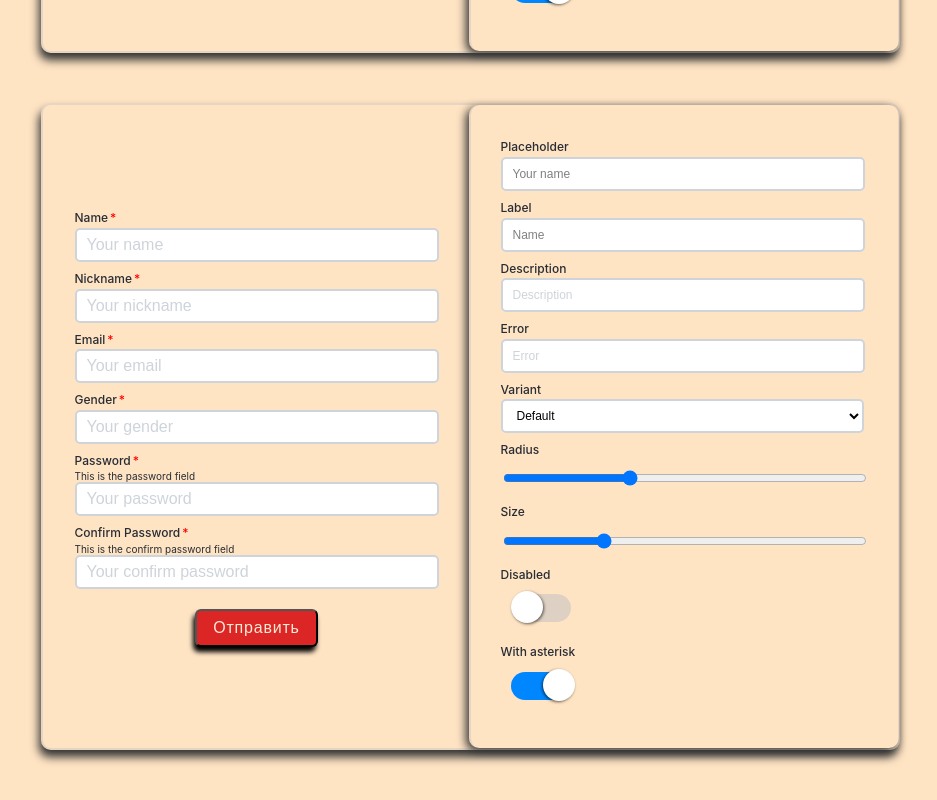
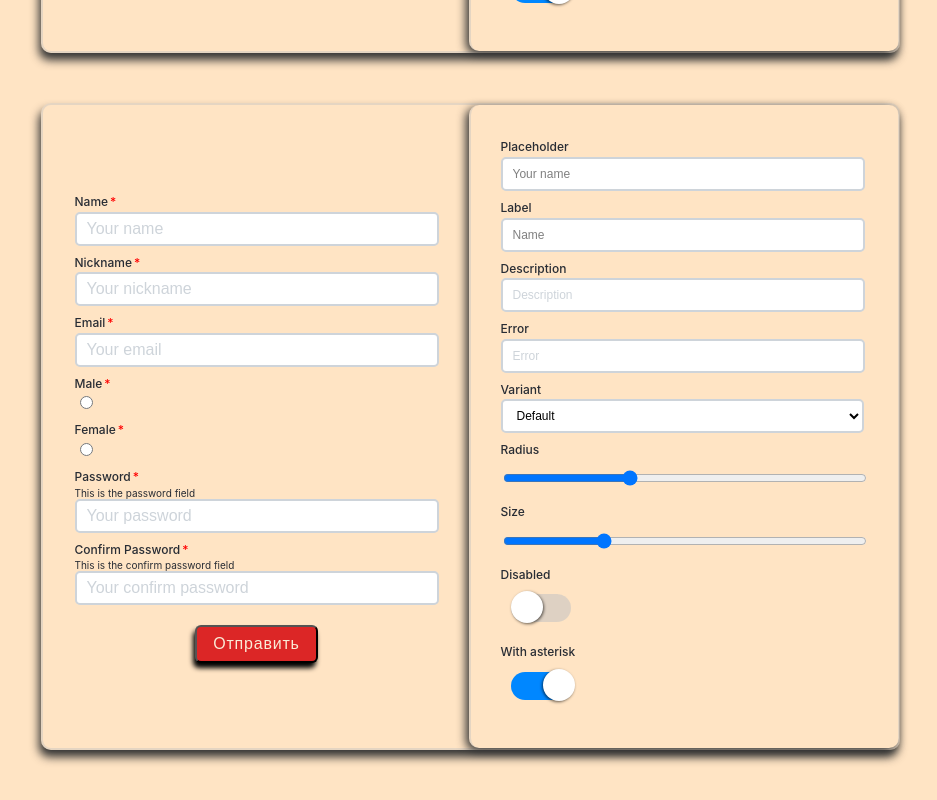
Before and after one commit to vitalyvitmens/rs-forms, a React (Create React App) app: page / in a window 1280 px wide. Shown: the part 675-1475 px from the top of the page, without its empty margins (187-1124 px from the left). Built offline with nearby package versions, Linux system fonts and the light colour scheme.

Commit message:
feat(src\components\Signup\Signup.jsx): добавляет 2 компонета (id="male" & id="female") с типом type="radio"

```diff
--- a/src/components/Signup/Signup.jsx
+++ b/src/components/Signup/Signup.jsx
@@ -81,9 +81,10 @@ export function Signup({ onSubmit }) {
 			<div>
 				<form ref={formRef} onSubmit={handleSubmit}>
 					<CustomInput
+						className={inputsStyle}
 						label={configInputs.label}
-						className={inputsStyle}
 						required={configInputs.asterisk}
+						autoComplete="name"
 						type="text"
 						id="name"
 						name="name"
@@ -98,8 +99,8 @@ export function Signup({ onSubmit }) {
 						onChange={handleChange}
 					/>
 					<CustomInput
+						className={inputsStyle}
 						label="Nickname"
-						className={inputsStyle}
 						required={configInputs.asterisk}
 						type="text"
 						id="nickname"
@@ -115,9 +116,10 @@ export function Signup({ onSubmit }) {
 						onChange={handleChange}
 					/>
 					<CustomInput
+						className={inputsStyle}
 						label="Email"
-						className={inputsStyle}
 						required={configInputs.asterisk}
+						autoComplete="email"
 						type="email"
 						id="email"
 						name="email"
@@ -132,18 +134,25 @@ export function Signup({ onSubmit }) {
 						onChange={handleChange}
 					/>
 					<CustomInput
-						label="Gender"
-						className={inputsStyle}
+						className={styles.gender}
+						label="Male"
 						required={configInputs.asterisk}
-						type="text"
-						id="gender"
+						type="radio"
+						id="male"
 						name="gender"
-						placeholder="Your gender"
-						value={inputs.gender}
-						description={configInputs.description}
-						error={configInputs.error}
-						variant={configInputs.variant}
-						radius={configInputs.radius}
+						value="male"
+						size={configInputs.size}
+						disabled={configInputs.disabled}
+						onChange={handleChange}
+					/>
+					<CustomInput
+						className={styles.gender}
+						label="Female"
+						required={configInputs.asterisk}
+						type="radio"
+						id="female"
+						name="gender"
+						value="female"
 						size={configInputs.size}
 						disabled={configInputs.disabled}
 						onChange={handleChange}
```
